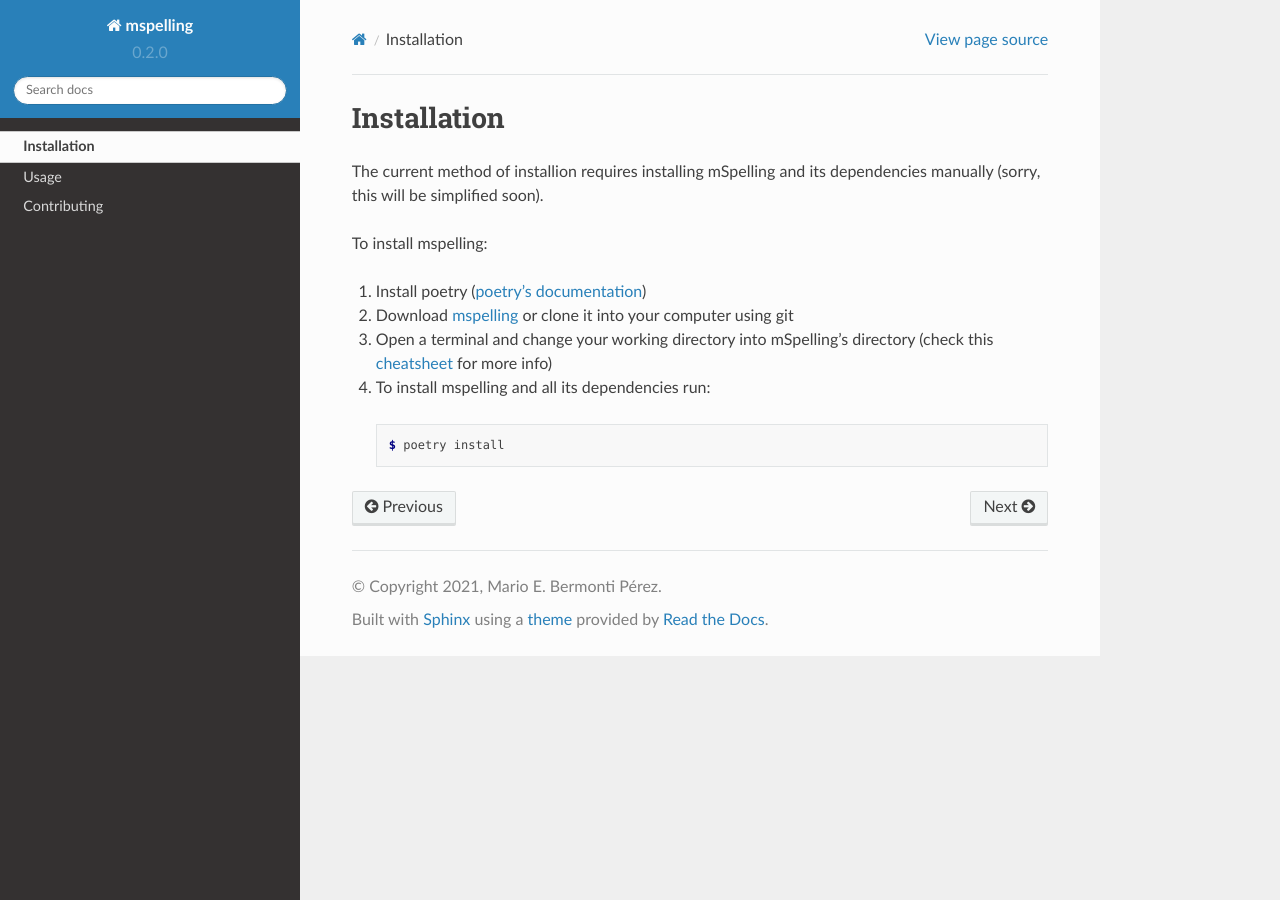
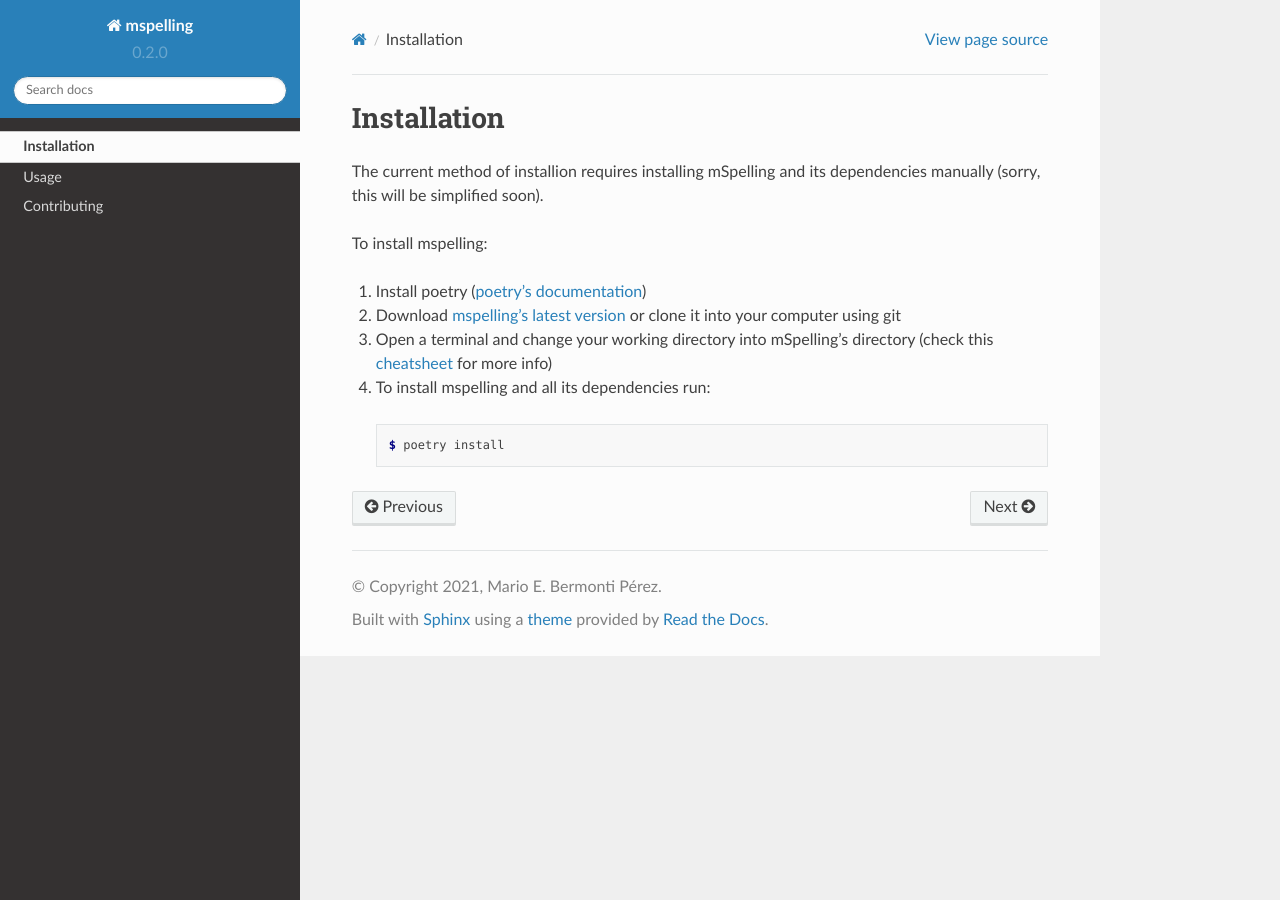
Before and after one commit to mario-bermonti/mspelling, a Sphinx documentation site: the page built from docs/installation.rst, in a window 1280 px wide. Built offline with Sphinx 7.4.7 and the Read the Docs theme 2.0.0, drawn with Linux system fonts in a browser that asks for light colours.

Commit message:
[docs] Improve names

```diff
--- a/docs/installation.rst
+++ b/docs/installation.rst
@@ -9,7 +9,7 @@
 To install mspelling:
 
 1.  Install poetry (`poetry's documentation`_)
-2.  Download `mspelling`_ or clone it into your computer using git
+2.  Download `mspelling's latest version`_ or clone it into your computer using git
 3.  Open a terminal and change your working directory into mSpelling's directory (check this `cheatsheet`_ for more info)
 4.  To install mspelling and all its dependencies run:
 
@@ -18,7 +18,7 @@
        $ poetry install
 
 .. _poetry's documentation: https://python-poetry.org/
-.. _mspelling: https://github.com/mario-bermonti/mspelling/archive/refs/tags/v0.2.1.zip
+.. _mspelling's latest version: https://github.com/mario-bermonti/mspelling/archive/refs/tags/v0.2.1.zip
 .. _cheatsheet: https://www.makeuseof.com/tag/mac-terminal-commands-cheat-sheet/
 .. _pip: https://pip.pypa.io
 .. _Python installation guide: http://docs.python-guide.org/en/latest/starting/installation/
```
